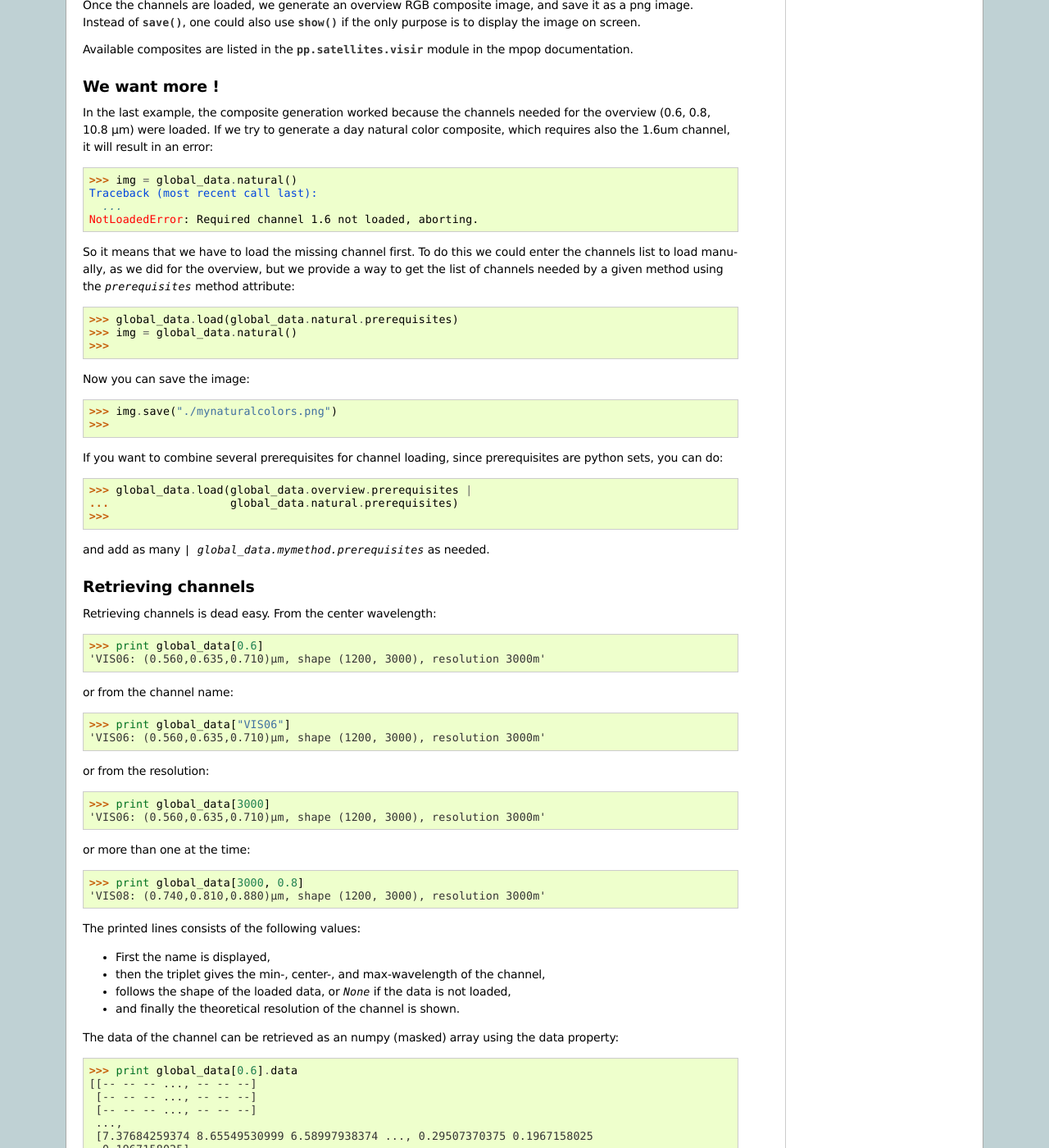
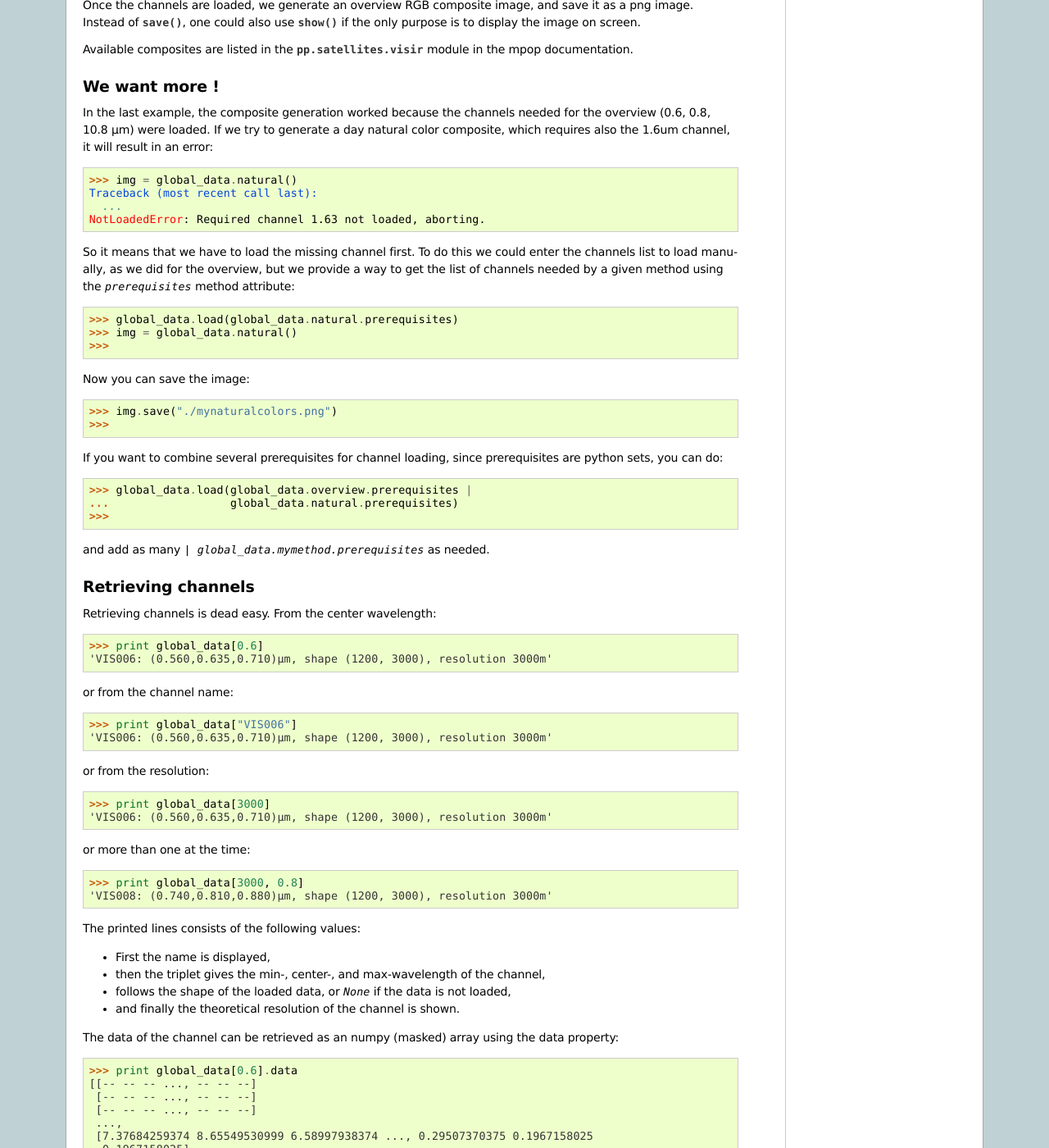
Before and after one commit to pytroll/mpop, a Sphinx documentation site: the page built from doc/source/quickstart.rst, in a window 1280 px wide and 1400 px high, scrolled down 939 px. Shown: the whole window at 82% size. Built offline with Sphinx 7.4.7, drawn with Linux system fonts in a browser that asks for light colours; pages that are not in the unit, such as notebooks, are missing from menus; some of the changed text lies outside the part shown.

Commit message:
Documentation: quickstart now passes the doctest.

```diff
--- a/doc/source/quickstart.rst
+++ b/doc/source/quickstart.rst
@@ -76,7 +76,7 @@ result in an error::
     >>> img = global_data.natural()
     Traceback (most recent call last):
       ...
-    NotLoadedError: Required channel 1.6 not loaded, aborting.
+    NotLoadedError: Required channel 1.63 not loaded, aborting.
 
 So it means that we have to load the missing channel first. To do this we could
 enter the channels list to load manually, as we did for the overview, but we
@@ -107,22 +107,22 @@ Retrieving channels
 Retrieving channels is dead easy. From the center wavelength::
 
    >>> print global_data[0.6]
-   'VIS06: (0.560,0.635,0.710)μm, shape (1200, 3000), resolution 3000m'
+   'VIS006: (0.560,0.635,0.710)μm, shape (1200, 3000), resolution 3000m'
 
 or from the channel name::
 
-   >>> print global_data["VIS06"]
-   'VIS06: (0.560,0.635,0.710)μm, shape (1200, 3000), resolution 3000m'
+   >>> print global_data["VIS006"]
+   'VIS006: (0.560,0.635,0.710)μm, shape (1200, 3000), resolution 3000m'
 
 or from the resolution::
 
    >>> print global_data[3000]
-   'VIS06: (0.560,0.635,0.710)μm, shape (1200, 3000), resolution 3000m'
+   'VIS006: (0.560,0.635,0.710)μm, shape (1200, 3000), resolution 3000m'
 
 or more than one at the time::
 
    >>> print global_data[3000, 0.8]
-   'VIS08: (0.740,0.810,0.880)μm, shape (1200, 3000), resolution 3000m'
+   'VIS008: (0.740,0.810,0.880)μm, shape (1200, 3000), resolution 3000m'
 
 The printed lines consists of the following values:
 
```
Also changed, not shown: other parts of doc/source/quickstart.rst (+7 -7 lines).
